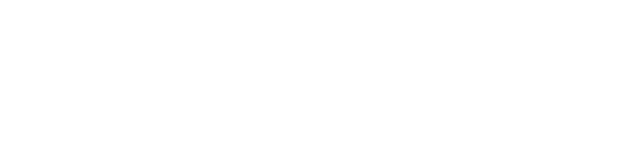
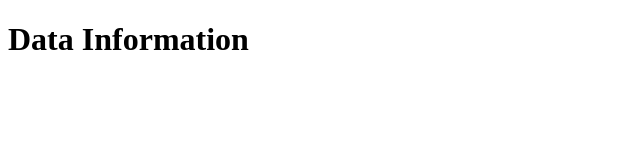
Before and after one commit to LiangCalvin/ProjectGit, a plain HTML site: page index.html in a window 1280 px wide. Shown: the whole page, without its empty margins (0-640 px from the left). Drawn offline with Linux system fonts and the light colour scheme.

Commit message:
Add data in index.html

```diff
--- a/index.html
+++ b/index.html
@@ -6,6 +6,6 @@
     <title>Introduction</title>
 </head>
 <body>
-
+    <h1>Data Information</h1>
 </body>
 </html>
```
Also changed, not shown: readme.txt (added).
